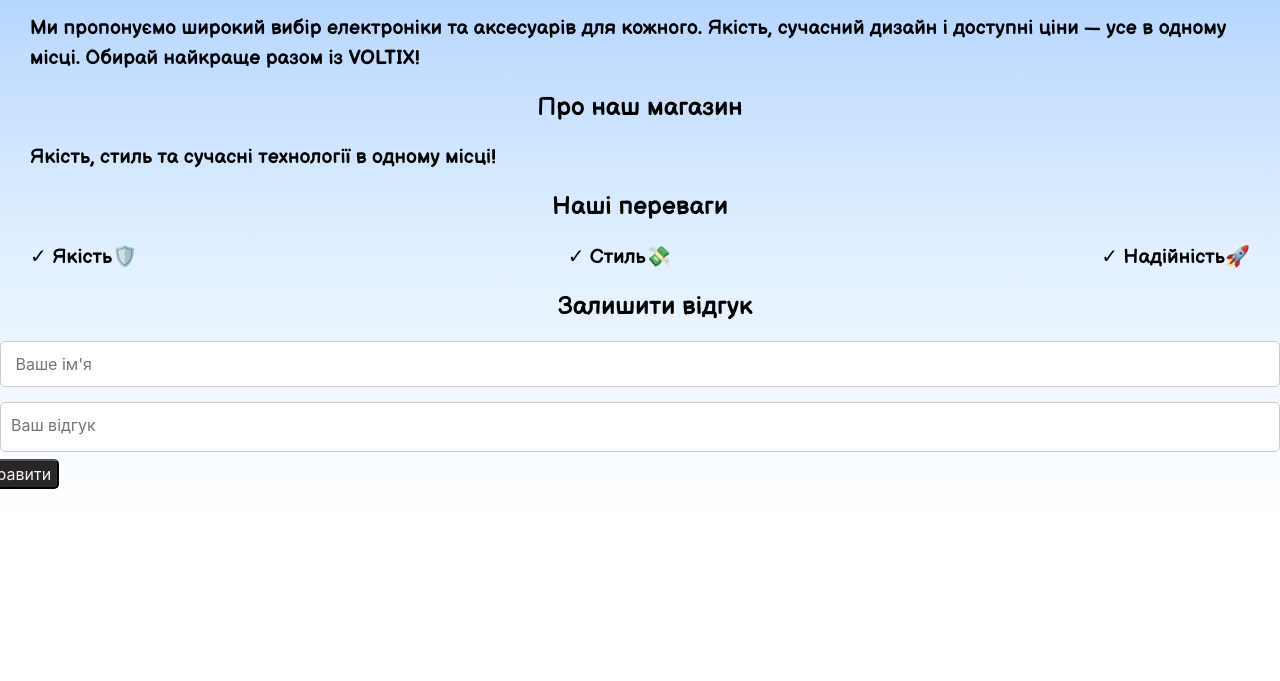
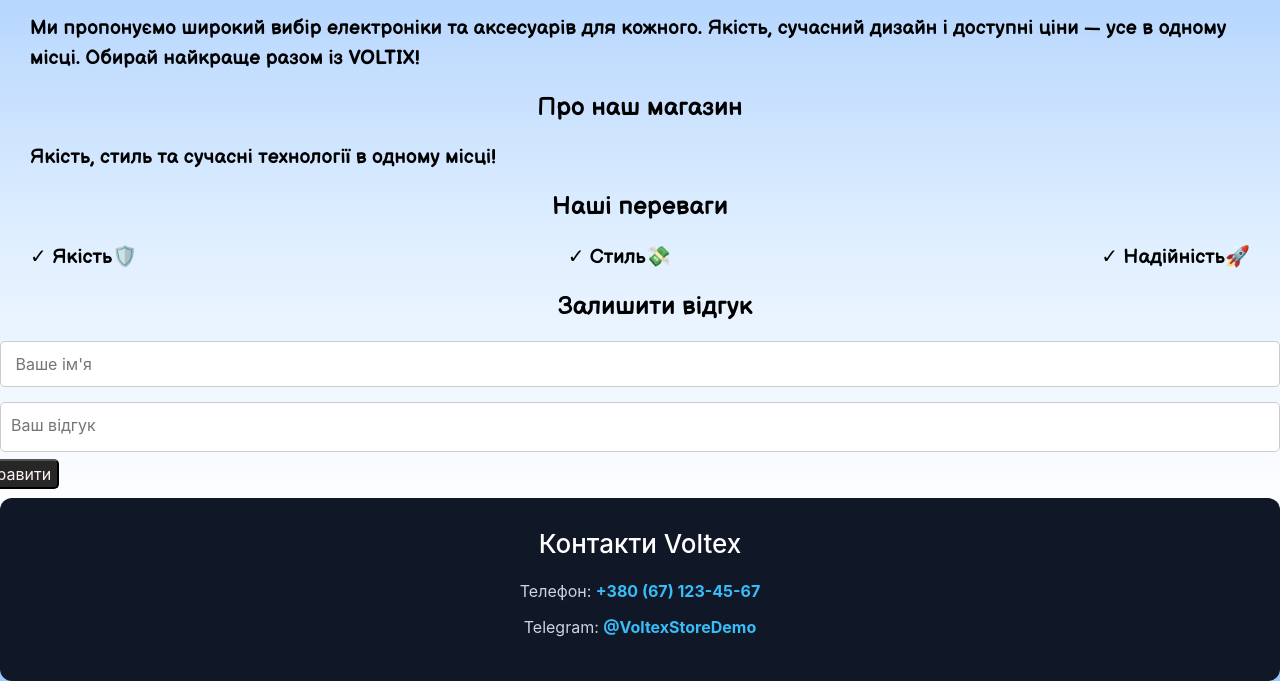
Before and after one commit to Arseniiy608/Elektro-Market, a plain HTML site: page about.html in a window 1280 px wide. Shown: the part 157-838 px from the top of the page. Before the commit the page ends 800 px from the top, so only its background shows below. Drawn offline with nearby package versions, Linux system fonts and the light colour scheme.

Commit message:
contacts

```diff
--- a/about.html
+++ b/about.html
@@ -37,6 +37,23 @@
 
  </footer>
 </div>
+<section class="contacts">
+    <h2>Контакти Voltex</h2>
+
+    <p>
+        Телефон:
+        <a href="tel:+380671234567">
+            +380 (67) 123-45-67
+        </a>
+    </p>
+
+    <p>
+        Telegram:
+        <a href="https://t.me/VoltexStoreDemo" target="_blank">
+            @VoltexStoreDemo
+        </a>
+    </p>
+</section>
  <script src="https://cdn.jsdelivr.net/npm/swiper@12/swiper-bundle.min.js"></script>
 <script src="script.js"></script>
 </body>
--- a/style.css
+++ b/style.css
@@ -378,3 +378,31 @@ color: rgb(96, 129, 230);
     display: block;
     margin: 0 auto;
 }
+.contacts {
+    background: #101827;
+    color: white;
+    padding: 30px;
+    text-align: center;
+    border-radius: 12px;
+    margin-top: 40px;
+}
+
+.contacts h2 {
+    font-size: 26px;
+    margin-bottom: 20px;
+}
+
+.contacts p {
+    margin: 12px 0;
+    color: #cbd5e1;
+}
+
+.contacts a {
+    color: #38bdf8;
+    text-decoration: none;
+    font-weight: bold;
+}
+
+.contacts a:hover {
+    color: white;
+}
```
